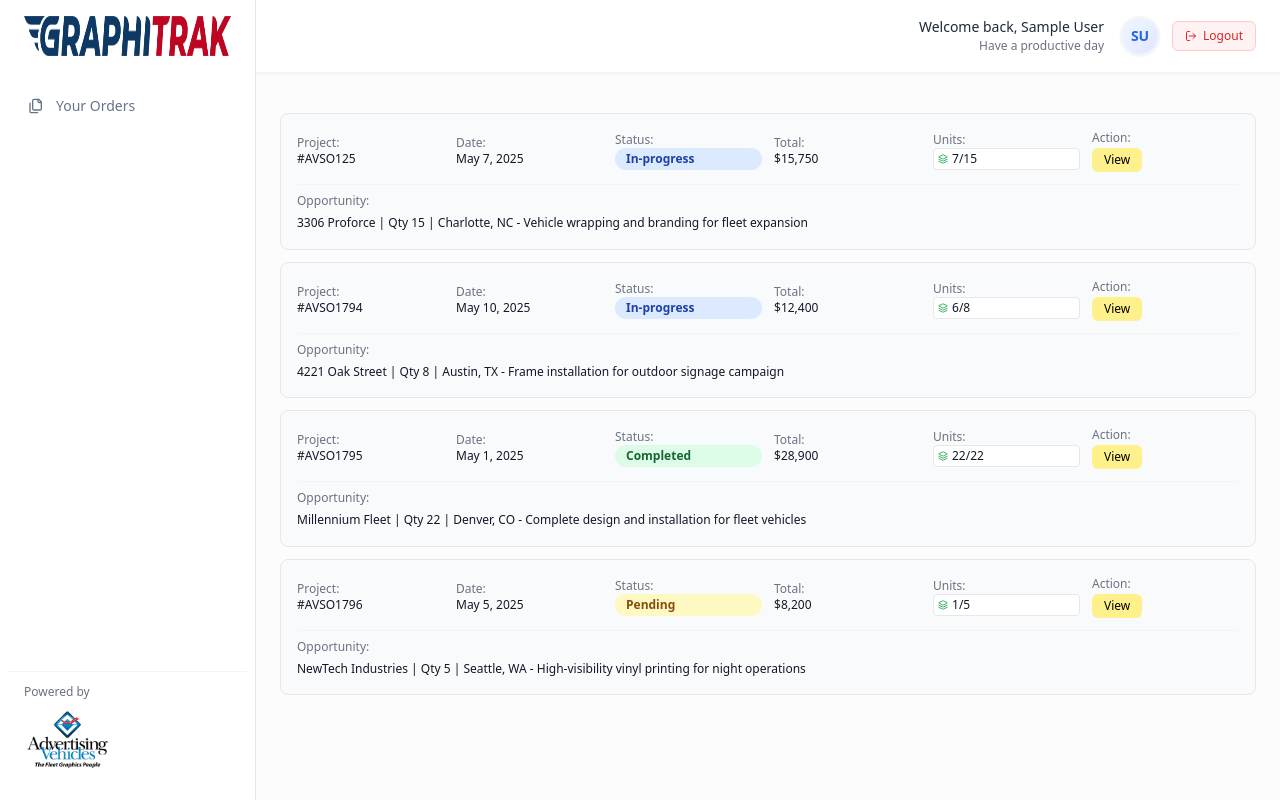
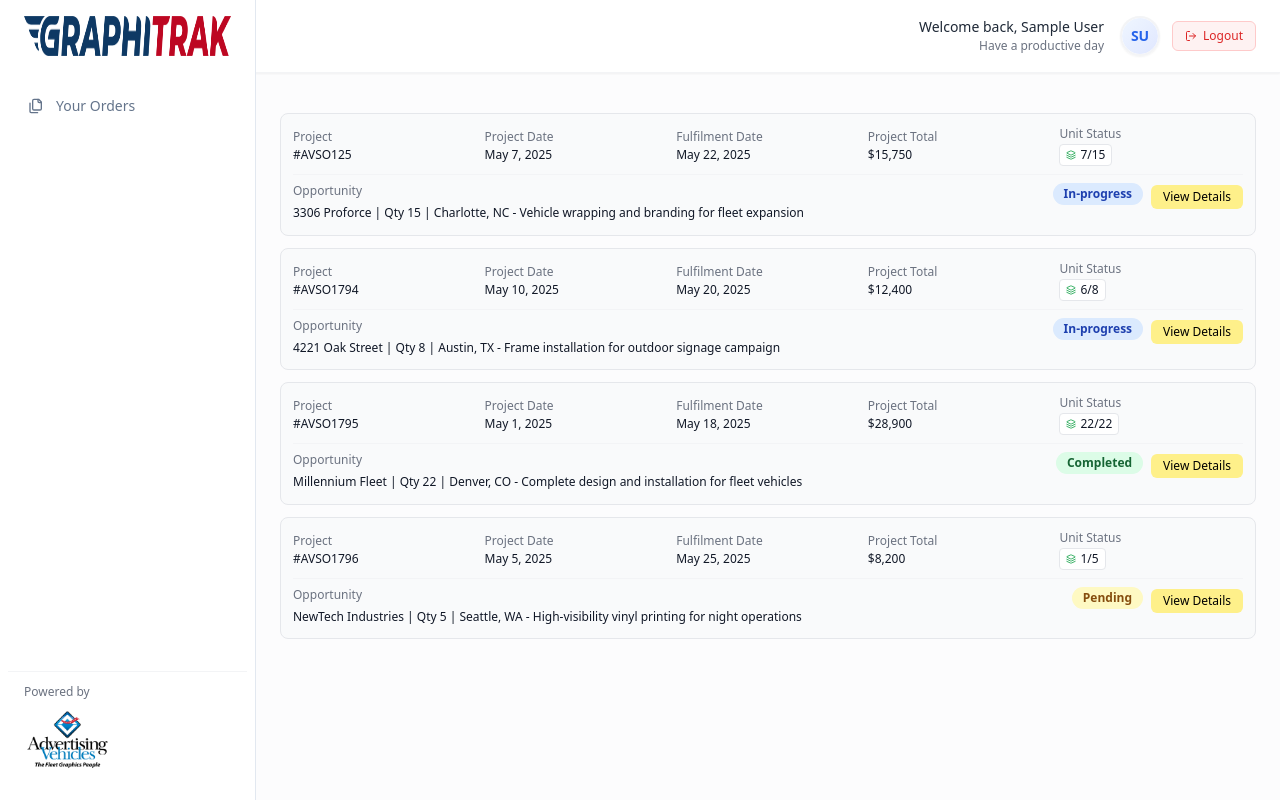
Before and after one commit to neurificai/splitview-login-bloom, a React (Vite) app: page / in a window 1280 px wide. Built offline with nearby package versions, Linux system fonts and the light colour scheme; sample sign-in values are in the browser's storage.

Commit message:
Add missing labels and button
Add the missing labels and move the "View Details" button to the second row.

```diff
--- a/src/components/SimpleOrderList.tsx
+++ b/src/components/SimpleOrderList.tsx
@@ -74,57 +74,59 @@ const SimpleOrderList: React.FC = () => {
           <div
             key={project.projectNumber}
             className={cn(
-              "bg-gray-50 border border-gray-200 rounded-lg p-4 hover:shadow-md transition-all duration-200 cursor-pointer",
+              "bg-gray-50 border border-gray-200 rounded-lg p-3 hover:shadow-md transition-all duration-200 cursor-pointer",
               "hover:border-gray-300"
             )}
             onClick={(e) => handleRowClick(project.projectNumber, e)}
           >
-            {/* Single Row with All Information */}
-            <div className="grid grid-cols-6 gap-3 mb-3 items-center">
-              <div className="flex flex-col gap-0">
-                <span className="text-xs text-gray-500">Project:</span>
-                <h3 className="text-xs text-gray-900 whitespace-nowrap">#{project.projectNumber}</h3>
+            {/* First Row with All Information */}
+            <div className="grid grid-cols-5 gap-2 mb-2 items-center">
+              <div className="flex flex-col">
+                <span className="text-xs text-gray-500 mb-0.5">Project</span>
+                <h3 className="text-xs text-gray-900 truncate">#{project.projectNumber}</h3>
               </div>
-              <div className="flex flex-col gap-0">
-                <span className="text-xs text-gray-500">Date:</span>
-                <span className="text-xs text-gray-900 whitespace-nowrap">{formattedProjectDate}</span>
+              <div className="flex flex-col">
+                <span className="text-xs text-gray-500 mb-0.5">Project Date</span>
+                <span className="text-xs text-gray-900 truncate">{formattedProjectDate}</span>
               </div>
-              <div className="flex flex-col gap-0">
-                <span className="text-xs text-gray-500">Status:</span>
-                <Badge className={cn("text-xs", getStatusColor(project.projectStatus))}>
-                  {project.projectStatus}
-                </Badge>
+              <div className="flex flex-col">
+                <span className="text-xs text-gray-500 mb-0.5">Fulfilment Date</span>
+                <span className="text-xs text-gray-900 truncate">{formattedFulfillDate}</span>
               </div>
-              <div className="flex flex-col gap-0">
-                <span className="text-xs text-gray-500">Total:</span>
-                <div className="text-xs text-gray-900 whitespace-nowrap">${project.projectTotal.toLocaleString()}</div>
+              <div className="flex flex-col">
+                <span className="text-xs text-gray-500 mb-0.5">Project Total</span>
+                <div className="text-xs text-gray-900 truncate">${project.projectTotal.toLocaleString()}</div>
               </div>
-              <div className="flex flex-col gap-0">
-                <span className="text-xs text-gray-500">Units:</span>
-                <div className="inline-flex items-center px-1 py-0.5 bg-white border border-gray-200 rounded text-xs text-gray-900 whitespace-nowrap">
+              <div className="flex flex-col">
+                <span className="text-xs text-gray-500 mb-0.5">Unit Status</span>
+                <div className="inline-flex items-center px-1.5 py-0.5 bg-white border border-gray-200 rounded text-xs text-gray-900 w-fit">
                   <Layers size={10} className="mr-1 text-green-600" />
                   {project.unitStatus.completed}/{project.unitStatus.total}
                 </div>
               </div>
-              <div className="flex flex-col gap-0 relative">
-                <span className="text-xs text-gray-500">Action:</span>
+            </div>
+
+            {/* Second Row with Opportunity and Action */}
+            <div className="pt-2 border-t border-gray-100 flex items-start justify-between gap-3">
+              <div className="flex-1">
+                <span className="text-gray-500 text-xs block mb-1">Opportunity</span>
+                <p className="text-gray-900 leading-relaxed text-xs">
+                  {project.opportunity}
+                </p>
+              </div>
+              <div className="flex items-start gap-2">
+                <Badge className={cn("text-xs whitespace-nowrap", getStatusColor(project.projectStatus))}>
+                  {project.projectStatus}
+                </Badge>
                 <Link to={`/order/${project.projectNumber}`} onClick={(e) => e.stopPropagation()}>
                   <Button
                     size="sm"
-                    className="bg-yellow-200 text-black hover:bg-yellow-300 border-none text-xs py-1 px-3 h-6"
+                    className="bg-yellow-200 text-black hover:bg-yellow-300 border-none text-xs py-1 px-3 h-6 whitespace-nowrap"
                   >
-                    View
+                    View Details
                   </Button>
                 </Link>
               </div>
-            </div>
-
-            {/* Description Row */}
-            <div className="pt-2 border-t border-gray-100">
-              <span className="text-gray-500 text-xs block mb-1">Opportunity:</span>
-              <p className="text-gray-900 leading-relaxed text-xs">
-                {project.opportunity}
-              </p>
             </div>
           </div>
         );
```
